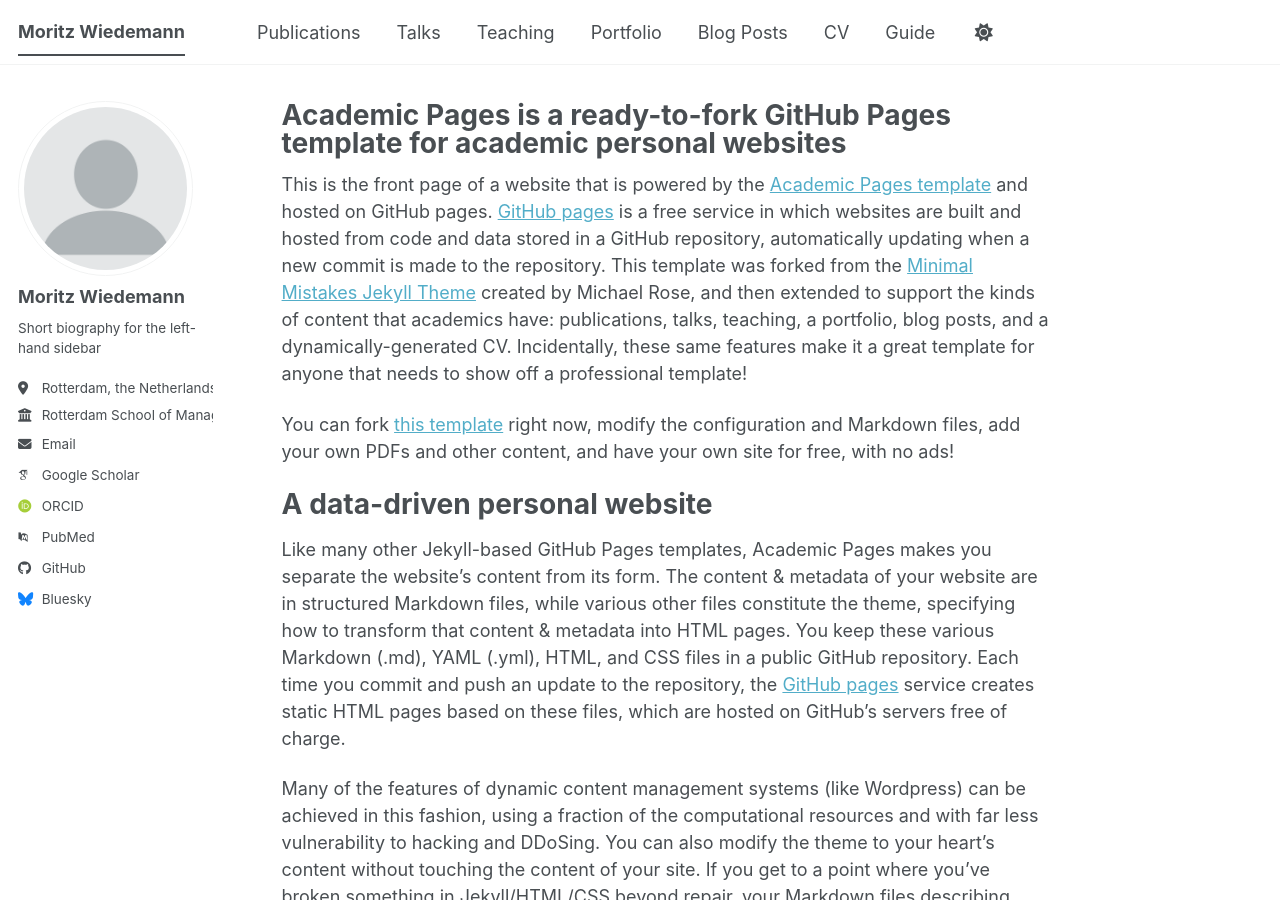
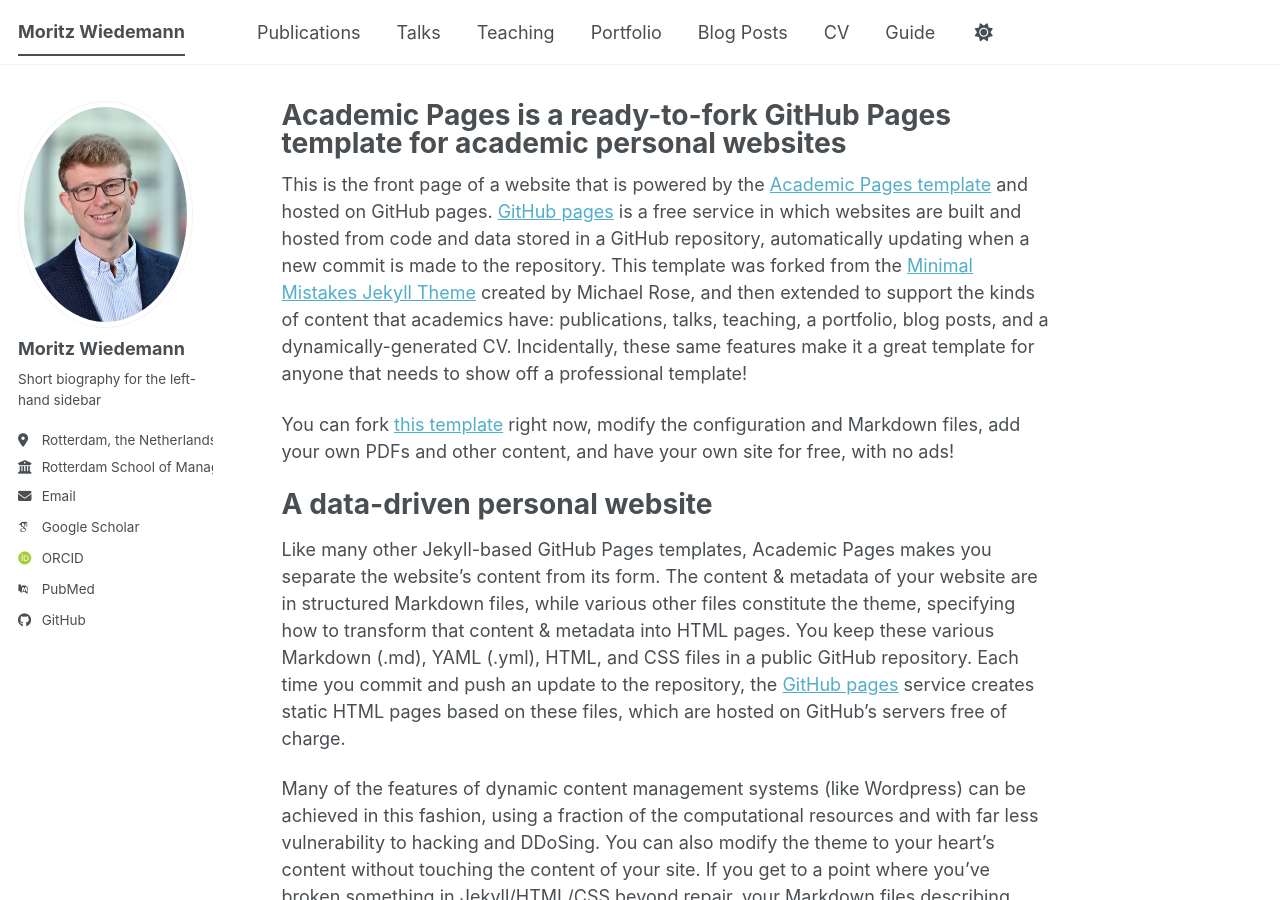
Before and after one commit to WiedemannM/WiedemannM.github.io, a Jekyll site: the page built from _pages/about.md, in a window 1280 px wide and 900 px high. Built offline with Jekyll 4.4.1, drawn with Linux system fonts in a browser that asks for light colours; some web fonts are replaced; a script bundle is joined from its source files by our own code; library files that are not in the unit come from our copies.

Commit message:
Update _config.yml

```diff
--- a/_config.yml
+++ b/_config.yml
@@ -23,7 +23,7 @@
 #               Additional customization can be done by editing /_includes/author-profile.html
 author:
   # Biographic information
-  avatar           : "profile.png"
+  avatar           : "IDpicturePortrait.jpg"
   name             : "Moritz Wiedemann"
   pronouns         : # example: "she/her"
   bio              : "Short biography for the left-hand sidebar"
@@ -57,7 +57,7 @@
 
   # Social media
   artstation       : # Username
-  bluesky          : "bsky.app" # Replace this with you Bluesky username
+  bluesky          : # Replace this with you Bluesky username
   facebook         : # Username
   flickr           : # Username
   foursquare       : # Username
```
